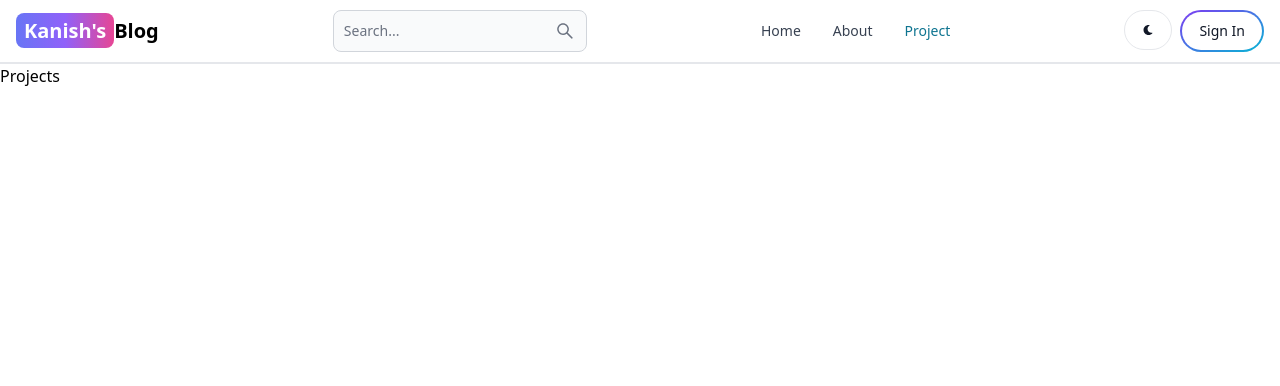
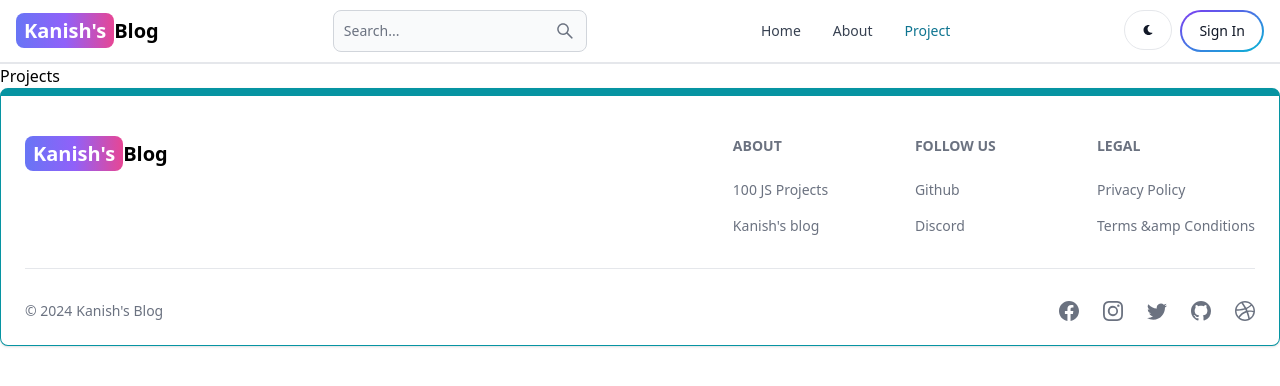
Before and after one commit to Kanish-Gupta/MERN-Blog, a React app in the folder client/: page /projects in a window 1280 px wide. Shown: the top 386 px of the page. Built offline with nearby package versions, Linux system fonts and the light colour scheme; the HTML template or start-up script is replaced by a standard one.

Commit message:
create amd add the footer component

```diff
--- a/client/src/App.jsx
+++ b/client/src/App.jsx
@@ -7,6 +7,7 @@
 import Dashboard from "./pages/Dashboard";
 import Projects from "./pages/Projects";
 import Header from "./components/Header";
+import FooterComponent from "./components/Footer";
 
 export default function App() {
   return (
@@ -20,6 +21,7 @@
         <Route path="/dashboard" element={<Dashboard />} />
         <Route path="/projects" element={<Projects />} />
       </Routes>
+      <FooterComponent />
     </BrowserRouter>
   );
 }
--- /dev/null
+++ b/client/src/components/Footer.jsx
@@ -0,0 +1,90 @@
+import { Footer, FooterBrand } from "flowbite-react";
+import React from "react";
+import { Link } from "react-router-dom";
+import {
+  BsFacebook,
+  BsInstagram,
+  BsTwitter,
+  BsGithub,
+  BsDribbble,
+} from "react-icons/bs";
+
+export default function FooterComponent() {
+  return (
+    <Footer container className="border border-t-8 border-teal-500">
+      <div className="w-full max-w-7xl mx-auto">
+        <div className="grid w-full justify-between sm:flex md:grid-cols-1">
+          <div className="mt-5">
+            <Link
+              to="/"
+              className="self-center whitespace-nowrap text-lg sm:text-xl font-semibold dark:text-white"
+            >
+              <span className="px-2 py-1 bg-gradient-to-r from-indigo-500 via-purple-500 to-pink-500 rounded-lg text-white">
+                Kanish's
+              </span>
+              Blog
+            </Link>
+          </div>
+          <div className="grid grid-cols-2 gap-8 mt-4 sm:grid-cols-3 sm:gap-6">
+            <div>
+              <Footer.Title title="About" />
+              <Footer.LinkGroup col>
+                <Footer.Link
+                  href="https://www.100jsprojects.com"
+                  target="_blank"
+                  rel="noopener noreferrer"
+                >
+                  100 JS Projects
+                </Footer.Link>
+                <Footer.Link
+                  href="/about"
+                  target="_blank"
+                  rel="noopener noreferrer"
+                >
+                  Kanish's blog
+                </Footer.Link>
+              </Footer.LinkGroup>
+            </div>
+
+            <div>
+              <Footer.Title title="Follow us" />
+              <Footer.LinkGroup col>
+                <Footer.Link
+                  href="https://www.github.com"
+                  target="_blank"
+                  rel="noopener noreferrer"
+                >
+                  Github
+                </Footer.Link>
+                <Footer.Link href="#">Discord</Footer.Link>
+              </Footer.LinkGroup>
+            </div>
+
+            <div>
+              <Footer.Title title="Legal" />
+              <Footer.LinkGroup col>
+                <Footer.Link href="#">Privacy Policy</Footer.Link>
+                <Footer.Link href="#">Terms &amp Conditions</Footer.Link>
+              </Footer.LinkGroup>
+            </div>
+          </div>
+        </div>
+        <Footer.Divider />
+        <div className="w-full sm:flex sm-items-center sm:justify-between">
+          <Footer.Copyright
+            href="#"
+            by="Kanish's Blog"
+            year={new Date().getFullYear()}
+          />
+          <div className="flex gap-6 sm:mt-0 mt-4 sm:justify-center">
+            <Footer.Icon href="#" icon={BsFacebook} />
+            <Footer.Icon href="#" icon={BsInstagram} />
+            <Footer.Icon href="#" icon={BsTwitter} />
+            <Footer.Icon href="#" icon={BsGithub} />
+            <Footer.Icon href="#" icon={BsDribbble} />
+          </div>
+        </div>
+      </div>
+    </Footer>
+  );
+}
--- a/client/src/components/Header.jsx
+++ b/client/src/components/Header.jsx
@@ -10,7 +10,7 @@
     <Navbar className="border-b-2">
       <Link
         to="/"
-        className="self-center whitespace-nowrap test-sm sm:text-xl font-semibold dark:text-white"
+        className="self-center whitespace-nowrap text-sm sm:text-xl font-semibold dark:text-white"
       >
         <span className="px-2 py-1 bg-gradient-to-r from-indigo-500 via-purple-500 to-pink-500 rounded-lg text-white">
           Kanish's
```
